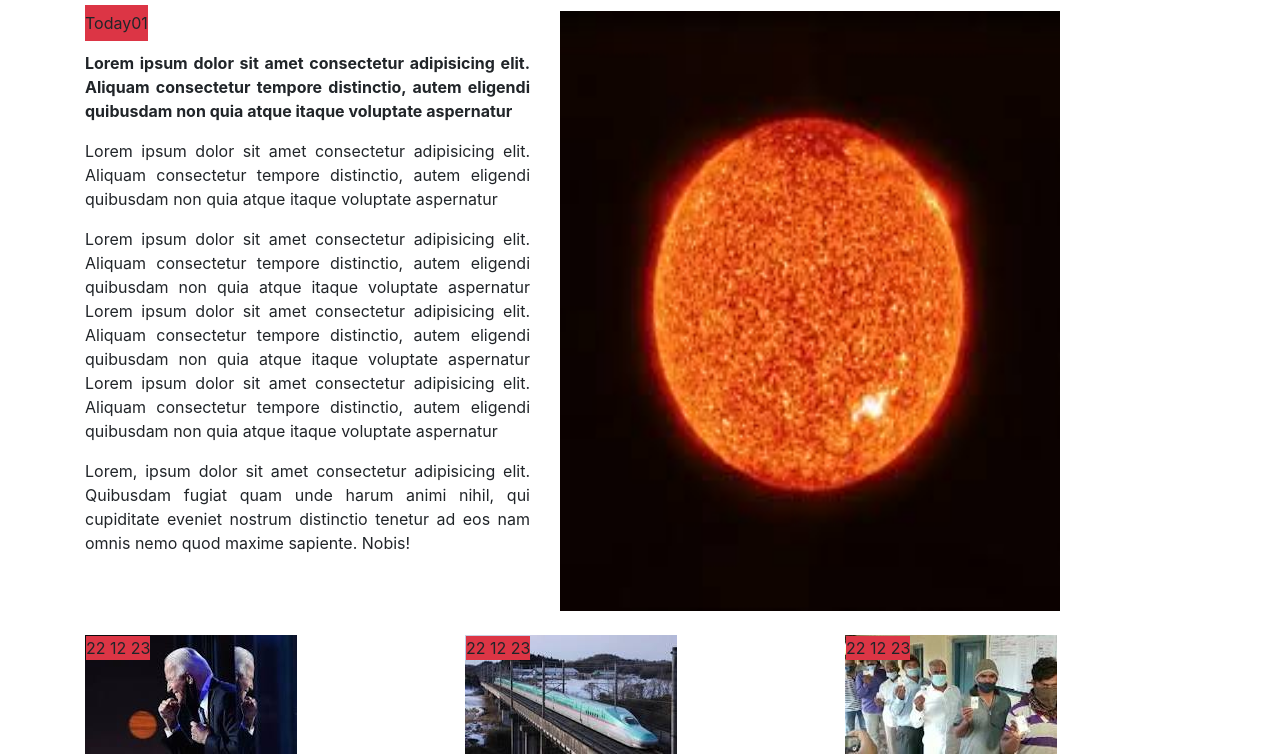
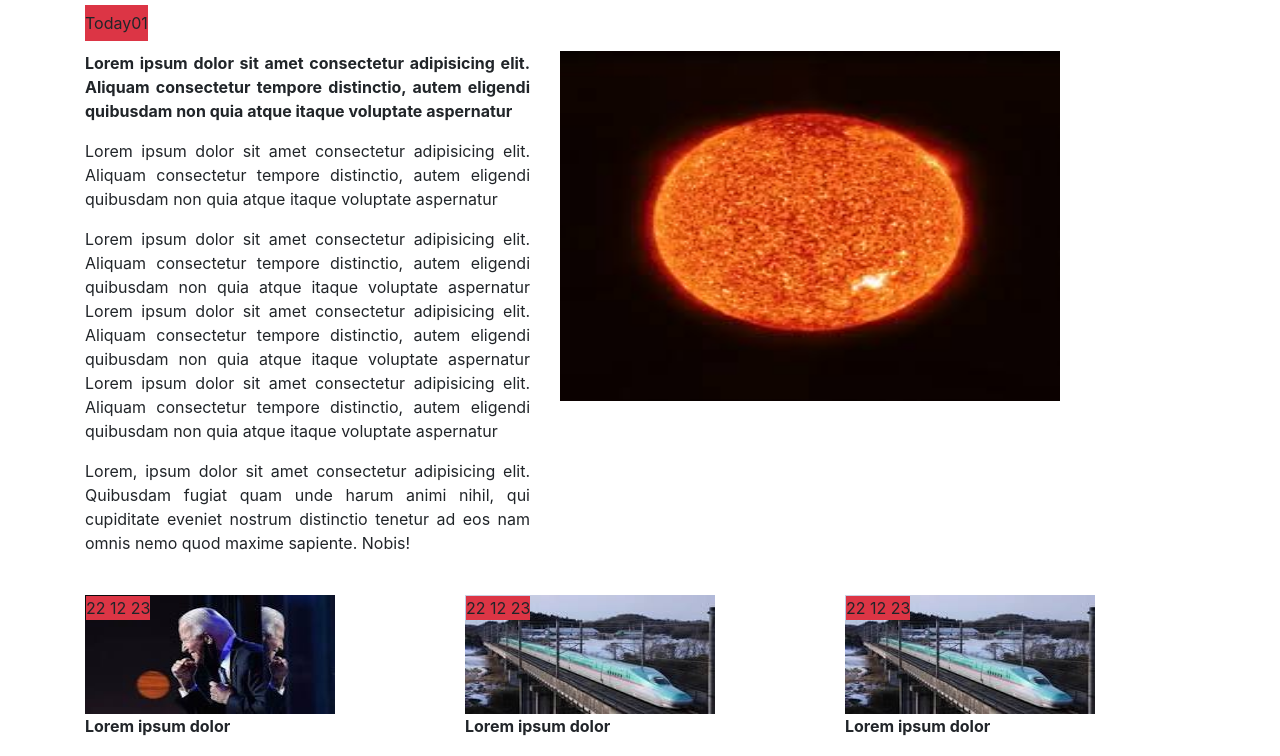
Before and after one commit to Gaya-thri/Bootstrap-newspaper, a plain HTML site: page index.html in a window 1280 px wide. Shown: the part 296-1052 px from the top of the page. Drawn offline with nearby package versions, Linux system fonts and the light colour scheme.

Commit message:
Update index.html

```diff
--- a/index.html
+++ b/index.html
@@ -50,10 +50,14 @@
            </div>
        </div>
        <div class="row">
+          <div class="col-12">
+            <p><span class="bg-danger py-2">
+                Today01
+              </span></p>
+          </div>
+       </div>
+       <div class="row">
            <div class="col-lg-5 col-md-12 col-s-12 col-xs-12">
-                    <p><span class="bg-danger py-2">
-                      Today01
-                    </span></p>
                   <p class="font-weight-bold text-justify">
                       Lorem ipsum dolor sit amet consectetur adipisicing elit.
                       Aliquam consectetur tempore distinctio, autem eligendi quibusdam
@@ -79,12 +83,12 @@
                     <p>
            </div>
            <div class="col-lg-5 col-md-12 col-s-12 col-xs-12">
-                <img src="sun.jpg" alt class="image-fluid" style="width:500;height:600;">
+                <img src="sun.jpg" alt class="image-fluid" style="width:500;height:350;">
            </div>
        </div>
        <div class="row py-4">
            <div class="col-lg-4 col-md-4 col-s-4 col-xs-12">
-                    <img src ="us.jpg" class="image-fluid">
+                    <img src ="us.jpg" class="image-fluid" style="width:250;height:119;">
                     <div class="top-left bg-danger">22 12 23</div>
                     <p class="font-weight-bold text-justify">
                         Lorem ipsum dolor
@@ -104,7 +108,7 @@
                     </p>
                 </div>
                 <div class="col-lg-4 col-md-4 col-s-4 col-xs-12">
-                    <img src ="metro.jpg" class="image-fluid">
+                    <img src ="metro.jpg" class="image-fluid"  style="width:250;height:119;">
                     <div class="top-left bg-danger">22 12 23</div>
                     <p class="font-weight-bold text-justify">
                         Lorem ipsum dolor
@@ -122,7 +126,7 @@
                     </p>
                 </div>
                 <div class="col-lg-4 col-md-4 col-s-4 col-xs-12">
-                    <img src ="elect.jpg" class="image-fluid">
+                    <img src ="metro.jpg" class="image-fluid"  style="width:250;height:119">
                     <div class="top-left bg-danger">22 12 23</div>
                     <p class="font-weight-bold text-justify">
                         Lorem ipsum dolor
```
